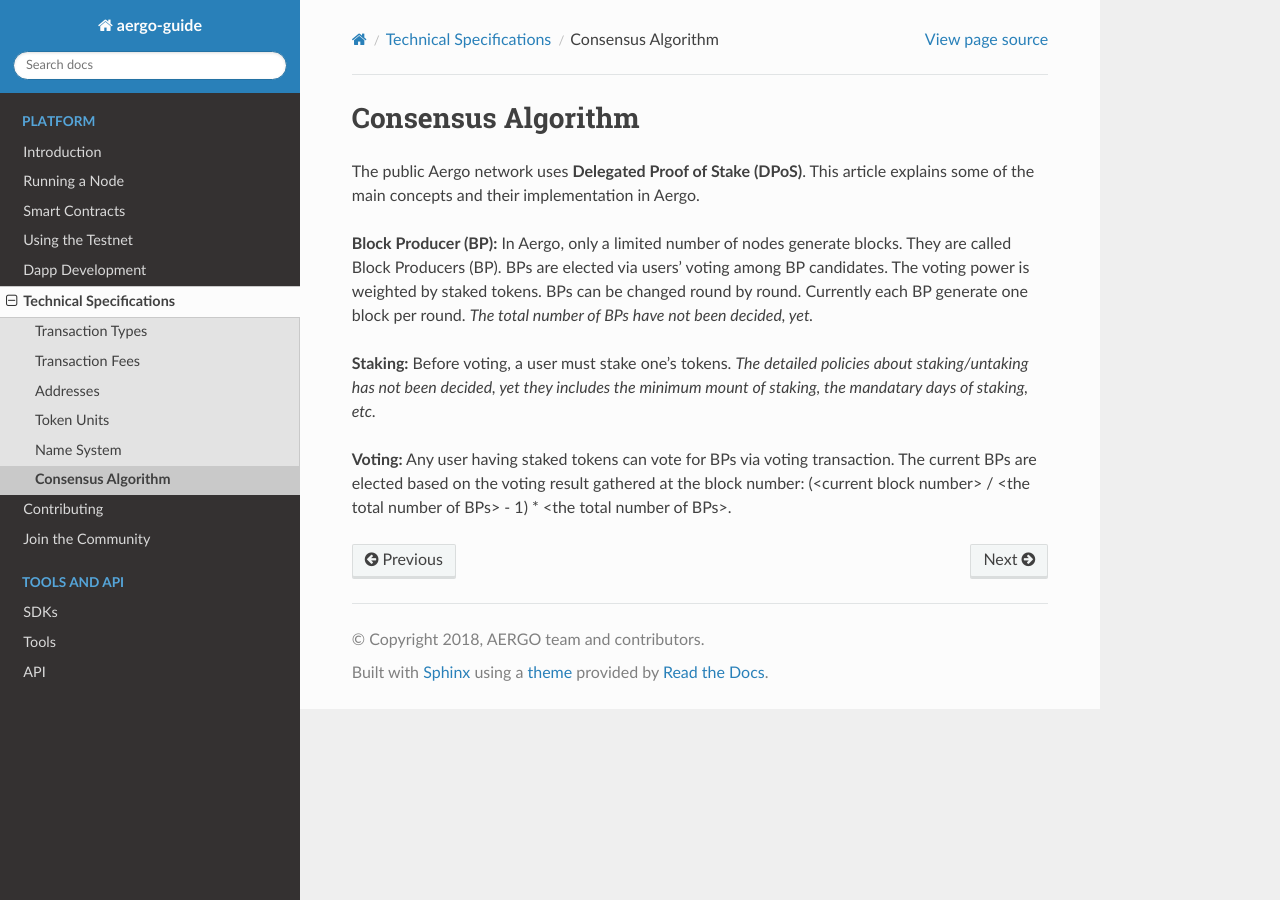
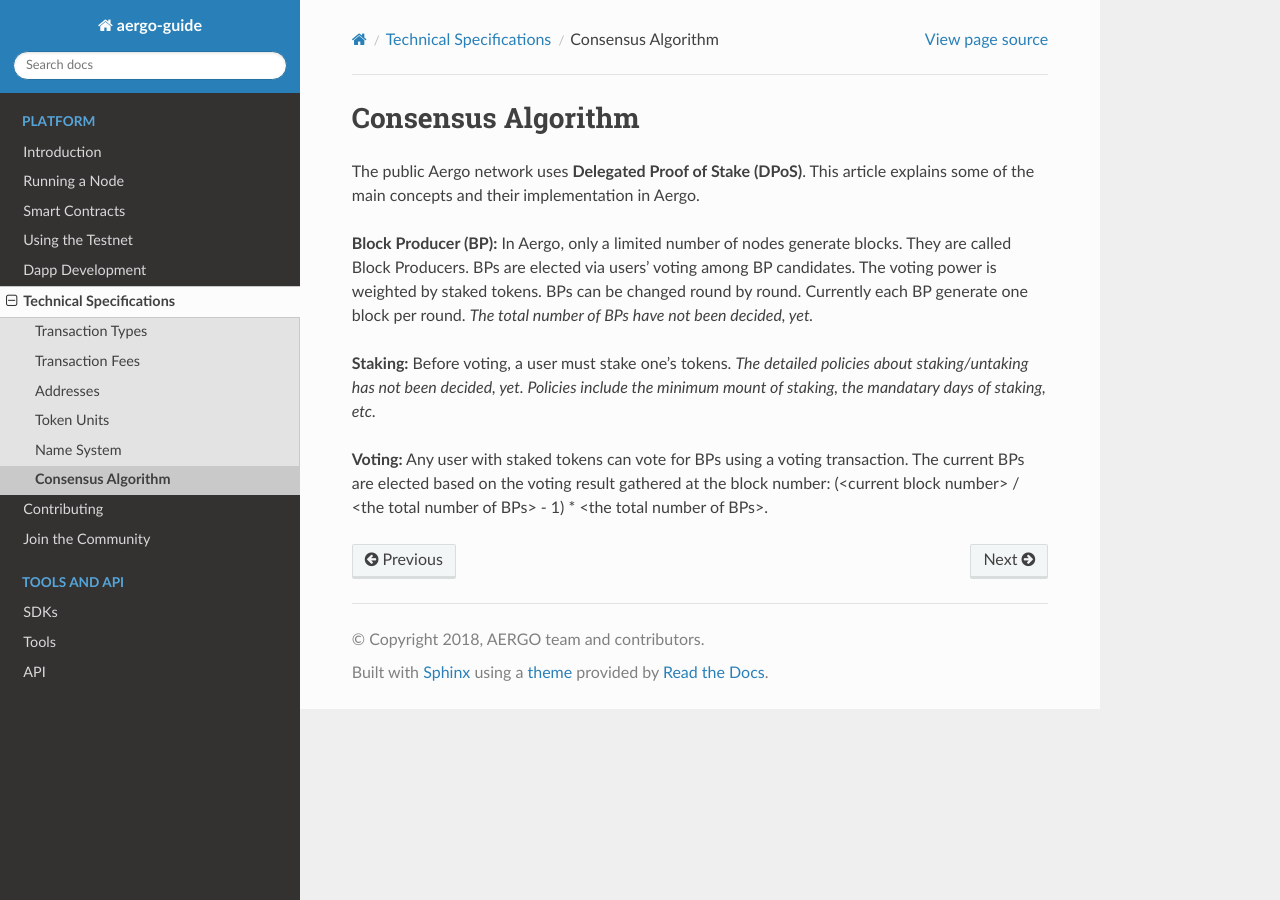
Before and after one commit to aergoio/guide, a Sphinx documentation site: the page built from source/specs/consensus.rst, in a window 1280 px wide. Built offline with Sphinx 7.4.7 and the Read the Docs theme 2.0.0, drawn with Linux system fonts in a browser that asks for light colours.

Commit message:
fix typo in consensus

```diff
--- a/source/specs/consensus.rst
+++ b/source/specs/consensus.rst
@@ -5,16 +5,16 @@
 
 **Block Producer (BP):**
 In Aergo, only a limited number of nodes generate blocks.
-They are called Block Producers (BP).
+They are called Block Producers.
 BPs are elected via users' voting among BP candidates. The voting power is weighted by staked tokens.
 BPs can be changed round by round. Currently each BP generate one block per round.
 *The total number of BPs have not been decided, yet.*
 
 **Staking:**
 Before voting, a user must stake one's tokens.
-*The detailed policies about staking/untaking has not been decided, yet they includes the minimum mount of staking, the mandatary days of staking, etc.*
+*The detailed policies about staking/untaking has not been decided, yet. Policies include the minimum mount of staking, the mandatary days of staking, etc.*
 
 **Voting:**
-Any user having staked tokens can vote for BPs via voting transaction.
+Any user with staked tokens can vote for BPs using a voting transaction.
 The current BPs are elected based on the voting result gathered at the block number:
 (<current block number> / <the total number of BPs> - 1) * <the total number of BPs>.
```
